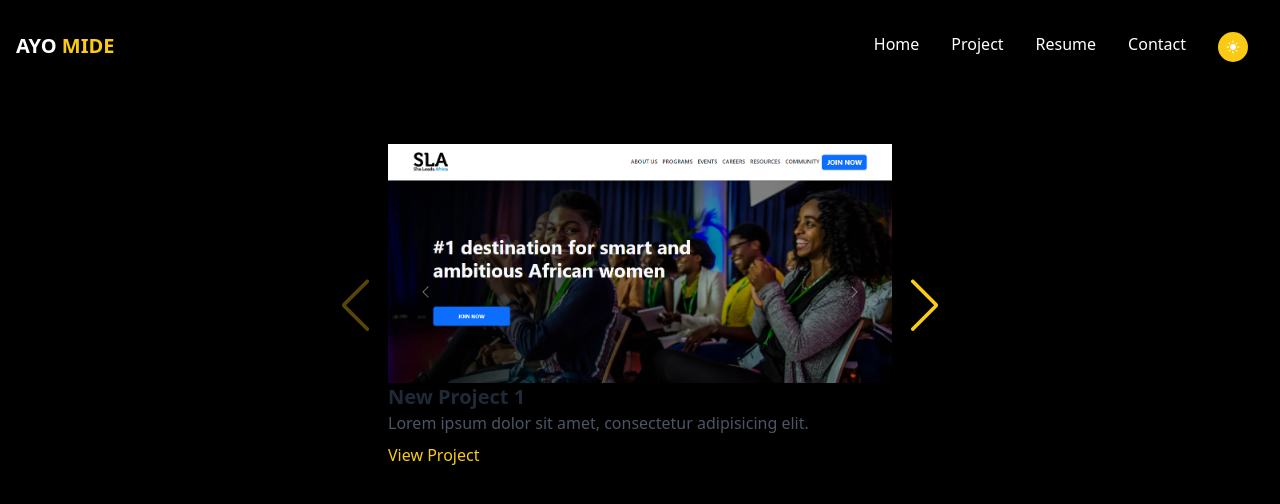
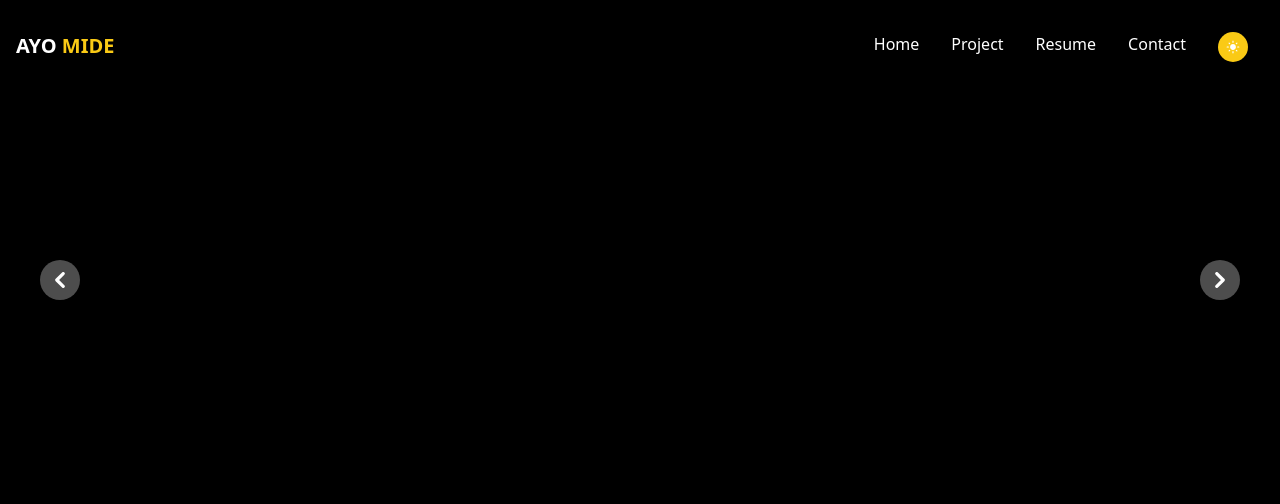
Before and after one commit to josephadeshola/portfolio, a React (Vite) app: page /project in a window 1280 px wide. Shown: the top 504 px of the page. Built offline with nearby package versions, Linux system fonts and the light colour scheme.

Commit message:
arrow up scroll

```diff
--- a/src/Components/Project.jsx
+++ b/src/Components/Project.jsx
@@ -137,14 +137,60 @@ const Project = () => {
       </div>
 
       {/* Carousel for Projects */}
-      <div className="md:w-1/2 w-full mx-auto md:h-96">
+      {/* <div className="md:w-1/2 w-full mx-auto md:h-96">
         {activeCategory === "newProjects" &&
           renderProjectsCarousel(projects.newProjects)}
         {activeCategory === "currentProjects" &&
           renderProjectsCarousel(projects.currentProjects)}
         {activeCategory === "oldProjects" &&
           renderProjectsCarousel(projects.oldProjects)}
-      </div>
+      </div> */}
+
+
+
+<div id="controls-carousel" class="relative w-full" data-carousel="static">
+
+    <div class="relative h-56 overflow-hidden rounded-lg md:h-96">
+
+        <div class="hidden duration-700 ease-in-out" data-carousel-item>
+            <img src="assets\Screenshot 2023-06-24 141008.png" class="absolute block w-full -translate-x-1/2 -translate-y-1/2 top-1/2 left-1/2" alt="..."/>
+        </div>
+
+        <div class="hidden duration-700 ease-in-out" data-carousel-item="active">
+            <img src="src\assets\Screenshot 2023-06-24 141008.png" class="absolute block w-full -translate-x-1/2 -translate-y-1/2 top-1/2 left-1/2" alt="..."/>
+        </div>
+
+        <div class="hidden duration-700 ease-in-out" data-carousel-item>
+            <img src="src\assets\Screenshot 2023-06-24 141008.png" class="absolute block w-full -translate-x-1/2 -translate-y-1/2 top-1/2 left-1/2" alt="..."/>
+        </div>
+
+        <div class="hidden duration-700 ease-in-out" data-carousel-item>
+            <img src="src\assets\Screenshot 2023-06-24 141008.png" class="absolute block w-full -translate-x-1/2 -translate-y-1/2 top-1/2 left-1/2" alt="..."/>
+        </div>
+
+        <div class="hidden duration-700 ease-in-out" data-carousel-item>
+            <img src="src\assets\Screenshot 2023-06-24 141008.png" class="absolute block w-full -translate-x-1/2 -translate-y-1/2 top-1/2 left-1/2" alt="..."/>
+        </div>
+    </div>
+
+    <button type="button" class="absolute top-0 start-0 z-30 flex items-center justify-center h-full px-4 cursor-pointer group focus:outline-none" data-carousel-prev>
+        <span class="inline-flex items-center justify-center w-10 h-10 rounded-full bg-white/30 dark:bg-gray-800/30 group-hover:bg-white/50 dark:group-hover:bg-gray-800/60 group-focus:ring-4 group-focus:ring-white dark:group-focus:ring-gray-800/70 group-focus:outline-none">
+            <svg class="w-4 h-4 text-white dark:text-gray-800 rtl:rotate-180" aria-hidden="true" xmlns="http://www.w3.org/2000/svg" fill="none" viewBox="0 0 6 10">
+                <path stroke="currentColor" stroke-linecap="round" stroke-linejoin="round" stroke-width="2" d="M5 1 1 5l4 4"/>
+            </svg>
+            <span class="sr-only">Previous</span>
+        </span>
+    </button>
+    <button type="button" class="absolute top-0 end-0 z-30 flex items-center justify-center h-full px-4 cursor-pointer group focus:outline-none" data-carousel-next>
+        <span class="inline-flex items-center justify-center w-10 h-10 rounded-full bg-white/30 dark:bg-gray-800/30 group-hover:bg-white/50 dark:group-hover:bg-gray-800/60 group-focus:ring-4 group-focus:ring-white dark:group-focus:ring-gray-800/70 group-focus:outline-none">
+            <svg class="w-4 h-4 text-white dark:text-gray-800 rtl:rotate-180" aria-hidden="true" xmlns="http://www.w3.org/2000/svg" fill="none" viewBox="0 0 6 10">
+                <path stroke="currentColor" stroke-linecap="round" stroke-linejoin="round" stroke-width="2" d="m1 9 4-4-4-4"/>
+            </svg>
+            <span class="sr-only">Next</span>
+        </span>
+    </button>
+</div>
+
     </div>
   );
 };
```
